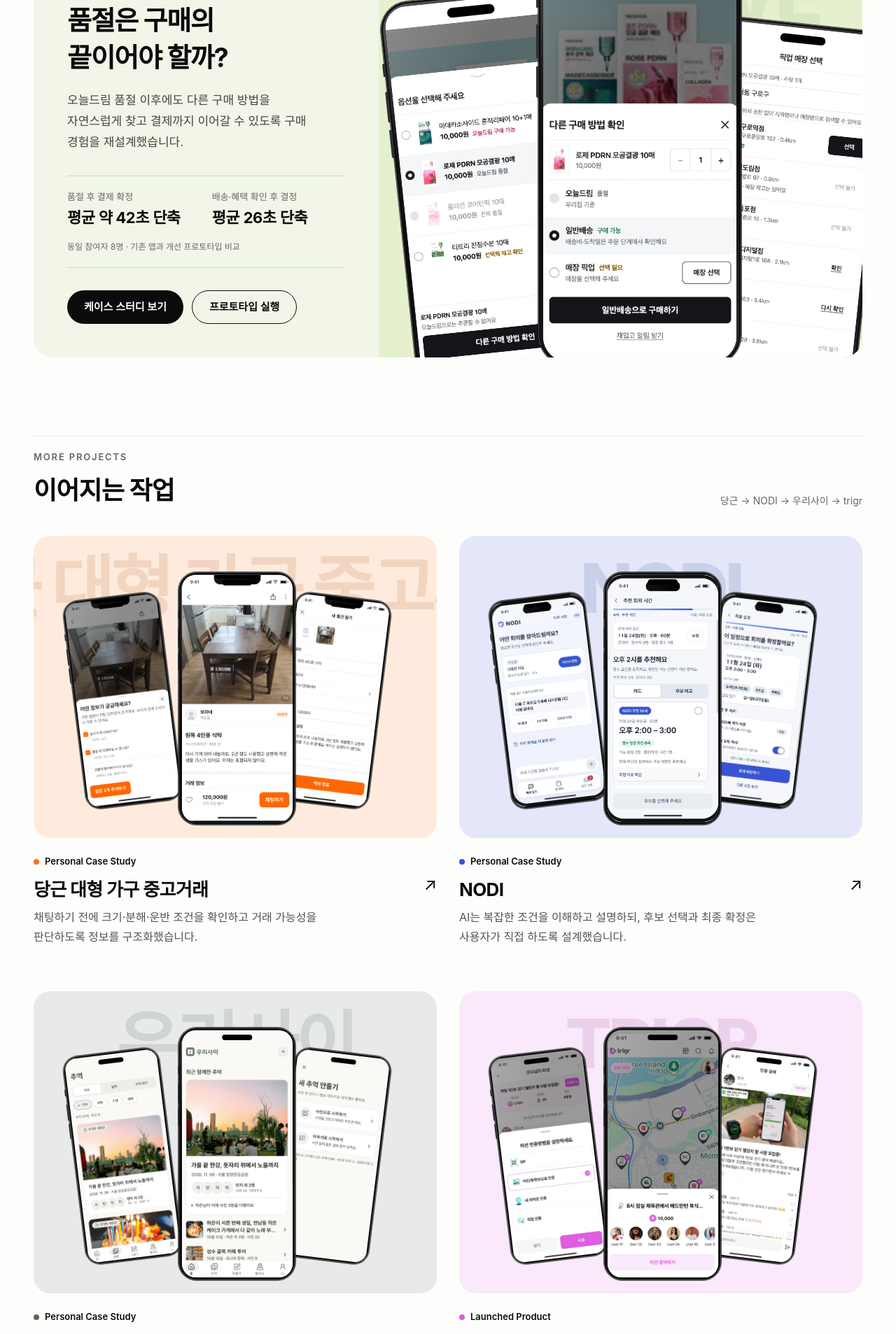
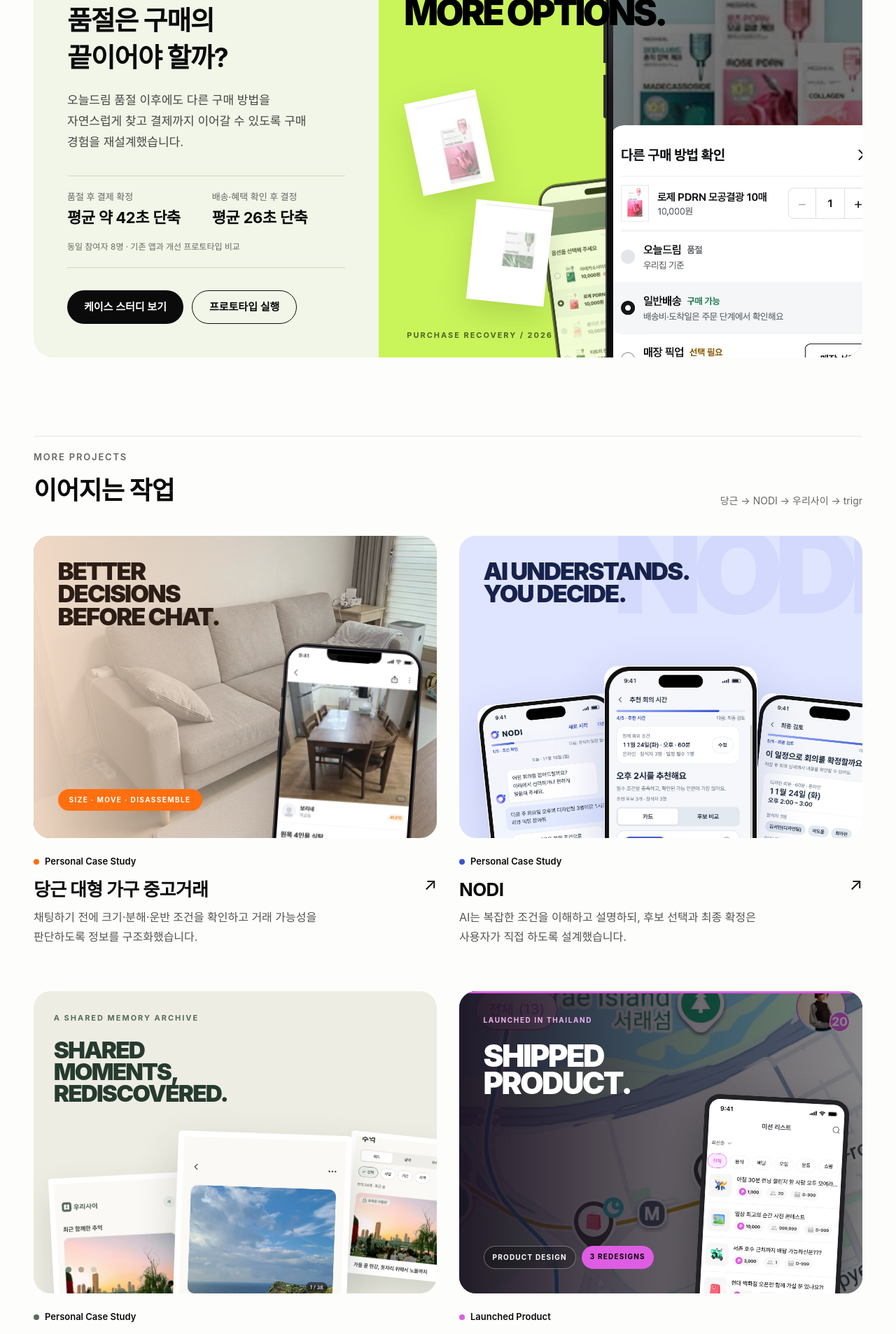
Before and after one commit to tmddn718-dev/portfolio_designoh, a React (Vite) app: page / in a window 1280 px wide. Shown: the part 1180-3087 px from the top of the page at 70% size. Built offline with nearby package versions, Linux system fonts and the light colour scheme; a web font is replaced by a local one.

Commit message:
Renew homepage project thumbnails

```diff
--- a/src/components/Sections.tsx
+++ b/src/components/Sections.tsx
@@ -4,11 +4,8 @@ import { projects, profile, type Project } from '../data/projects'
 import Reveal from './Reveal'
 import { Modal, Zoomable } from './Modal'
 import { ProtoFrame } from './Mockup'
-import Compose from './Compose'
-import { strongOf } from './case'
 
 const by = (slug: string) => projects.find(p => p.slug === slug)!
-const tint = (color: string, amount: number) => `color-mix(in srgb, ${color} ${amount}%, white)`
 
 function ProjectLabel({ p }: { p: Project }) {
   const launched = p.slug === 'trigr'
@@ -32,11 +29,13 @@ function FeaturedOlive() {
           </dl>
           <div className="mt-8 flex flex-wrap gap-3"><Link to={`/work/${p.slug}`} className="inline-flex min-h-12 items-center rounded-full bg-ink px-6 text-[15px] font-semibold text-white hover:-translate-y-0.5">케이스 스터디 보기</Link>{p.proto && <button onClick={() => setOpen(true)} className="min-h-12 rounded-full border border-ink px-6 text-[15px] font-semibold hover:bg-white">프로토타입 실행</button>}</div>
         </div>
-        <Link to={`/work/${p.slug}`} aria-label="올리브영 오늘드림 케이스 스터디 보기" className="relative min-h-[420px] overflow-hidden bg-[#E5F1CE] md:col-span-7 md:min-h-[580px]">
-          <span aria-hidden className="absolute -right-5 top-7 text-[clamp(64px,9vw,128px)] font-extrabold leading-none tracking-[-0.07em] text-[#789646]/10">OLIVE<br />YOUNG</span>
-          <div className="absolute bottom-[-8%] left-[4%] w-[38%] -rotate-6"><div className="phone-pro"><img src="/images/oliveyoung-todaydream/n-optC.webp" alt="" className="screen" /><span className="glare" /></div></div>
-          <div className="absolute bottom-[-2%] left-[33%] z-10 w-[42%]"><div className="phone-pro"><img src="/images/oliveyoung-todaydream/n-altMethods.webp" alt="" className="screen" /><span className="glare" /></div></div>
-          <div className="absolute bottom-[-10%] right-[-2%] w-[36%] rotate-6"><div className="phone-pro"><img src="/images/oliveyoung-todaydream/n-pickup.webp" alt="" className="screen" /><span className="glare" /></div></div>
+        <Link to={`/work/${p.slug}`} aria-label="올리브영 오늘드림 케이스 스터디 보기" className="group relative min-h-[420px] overflow-hidden bg-[#C9F45A] md:col-span-7 md:min-h-[580px]">
+          <div className="absolute left-6 top-7 z-20 max-w-[11ch] text-[clamp(30px,4vw,58px)] font-black leading-[.9] tracking-[-0.07em] text-black md:left-9 md:top-10">OUT OF STOCK.<br />MORE OPTIONS.</div>
+          <span aria-hidden className="absolute bottom-6 left-7 z-20 text-[11px] font-bold uppercase tracking-[.18em] text-black/60 md:left-10">Purchase recovery / 2026</span>
+          <img src="/proto/oliveyoung/public/assets/product-03.png" alt="" className="absolute left-[7%] top-[38%] z-10 w-[15%] -rotate-12 drop-shadow-[0_16px_20px_rgba(54,77,12,.18)] transition-transform duration-300 group-hover:-translate-y-2" />
+          <img src="/proto/oliveyoung/public/assets/product-05.png" alt="" className="absolute bottom-[13%] left-[19%] z-10 w-[16%] rotate-6 drop-shadow-[0_16px_20px_rgba(54,77,12,.18)] transition-transform duration-300 group-hover:-translate-y-1" />
+          <div className="absolute -bottom-[31%] right-[-5%] z-10 w-[58%] transition-transform duration-300 group-hover:-translate-y-2 group-hover:-rotate-1"><div className="phone-pro"><img src="/images/oliveyoung-todaydream/n-altMethods.webp" alt="" className="screen" /><span className="glare" /></div></div>
+          <div className="absolute bottom-[-22%] right-[38%] w-[26%] rotate-[-7deg] opacity-75"><div className="phone-pro"><img src="/images/oliveyoung-todaydream/n-optC.webp" alt="" className="screen" /><span className="glare" /></div></div>
         </Link>
       </div>
       <Modal open={open} onClose={() => setOpen(false)} label={`${p.name} 프로토타입`}><div className="flex justify-center pt-14"><ProtoFrame p={p} width={320} /></div></Modal>
@@ -52,12 +51,56 @@ const cardCopy: Record<string, string> = {
   trigr: '디자인 시스템이 없던 초기 단계부터 세 차례의 개편과 태국 출시까지 참여한 제품 회고입니다.',
 }
 
+function ThumbnailVisual({ p }: { p: Project }) {
+  if (p.slug === 'karrot-large-furniture') return (
+    <div className="relative aspect-[4/3] overflow-hidden bg-[#EFC9AA] transition-transform duration-300 group-hover:scale-[1.015]">
+      <img src="/proto/karrot/images/sofa.png" alt="" className="absolute inset-0 h-full w-full object-cover object-center opacity-95" />
+      <div className="absolute inset-0 bg-gradient-to-r from-[#F4DCC7]/95 via-[#F4DCC7]/35 to-transparent" />
+      <div className="absolute left-[6%] top-[8%] z-10 max-w-[48%] text-[clamp(23px,2.7vw,42px)] font-black leading-[.94] tracking-[-.055em] text-[#2B1D16]">BETTER DECISIONS<br />BEFORE CHAT.</div>
+      <div className="absolute bottom-[9%] left-[6%] z-10 rounded-full bg-[#FF6F0F] px-3 py-2 text-[8px] font-bold uppercase tracking-[.08em] text-white lg:px-4 lg:text-[10px] lg:tracking-[.14em]">Size · Move · Disassemble</div>
+      <div className="absolute -bottom-[35%] right-[6%] z-10 w-[34%] rotate-[4deg] drop-shadow-[0_24px_36px_rgba(55,28,14,.28)] transition-transform duration-300 group-hover:-translate-y-2 group-hover:rotate-2"><div className="phone-pro"><img src="/images/karrot-large-furniture/f-b1.webp" alt="" className="screen" /><span className="glare" /></div></div>
+    </div>
+  )
+
+  if (p.slug === 'nodi') return (
+    <div className="relative aspect-[4/3] overflow-hidden bg-[#DFE4FF] transition-transform duration-300 group-hover:scale-[1.015]">
+      <span aria-hidden className="absolute -right-4 -top-8 text-[clamp(88px,13vw,170px)] font-black leading-none tracking-[-.08em] text-[#3D5ADA]/[.08]">NODI</span>
+      <div className="absolute left-[6%] top-[8%] z-20 max-w-[52%] text-[clamp(23px,2.7vw,41px)] font-black leading-[.94] tracking-[-.055em] text-[#17224C]">AI UNDERSTANDS.<br />YOU DECIDE.</div>
+      <div className="absolute -bottom-[26%] left-[7%] h-[72%] w-[34%] -rotate-6 overflow-hidden rounded-[18px] border border-white/80 bg-white shadow-[0_24px_60px_rgba(53,73,164,.18)]"><img src="/images/nodi/hi-conds.webp" alt="" className="h-full w-full object-cover object-top" /></div>
+      <div className="absolute bottom-[-25%] left-[36%] z-10 h-[82%] w-[38%] overflow-hidden rounded-[20px] border border-white/90 bg-white shadow-[0_28px_70px_rgba(53,73,164,.24)] transition-transform duration-300 group-hover:-translate-y-2"><img src="/images/nodi/hi-recs.webp" alt="" className="h-full w-full object-cover object-top" /></div>
+      <div className="absolute -bottom-[22%] right-[-7%] h-[68%] w-[35%] rotate-6 overflow-hidden rounded-[18px] border border-white/80 bg-white shadow-[0_24px_60px_rgba(53,73,164,.18)]"><img src="/images/nodi/hi-review.webp" alt="" className="h-full w-full object-cover object-top" /></div>
+    </div>
+  )
+
+  if (p.slug === 'woorisai') return (
+    <div className="relative aspect-[4/3] overflow-hidden bg-[#EEEDE3] transition-transform duration-300 group-hover:scale-[1.015]">
+      <div className="absolute left-[5%] top-[7%] z-20 text-[11px] font-bold uppercase tracking-[.18em] text-[#566B5C]">A shared memory archive</div>
+      <div className="absolute left-[5%] top-[16%] z-20 max-w-[48%] text-[clamp(22px,2.6vw,40px)] font-black leading-[.94] tracking-[-.055em] text-[#263B2F]">SHARED MOMENTS,<br />REDISCOVERED.</div>
+      <div className="absolute bottom-[-35%] left-[5%] h-[74%] w-[34%] -rotate-3 overflow-hidden rounded-[4px] bg-white p-2 shadow-[0_24px_50px_rgba(40,56,47,.15)]"><img src="/images/woorisai/home.webp" alt="" className="h-full w-full object-cover object-top" /></div>
+      <div className="absolute bottom-[-17%] left-[35%] z-10 h-[70%] w-[43%] rotate-2 overflow-hidden rounded-[5px] border-[8px] border-white bg-white shadow-[0_26px_60px_rgba(40,56,47,.2)] transition-transform duration-300 group-hover:-translate-y-2 group-hover:rotate-1"><img src="/images/woorisai/detail.webp" alt="" className="h-full w-full object-cover object-top" /></div>
+      <div className="absolute bottom-[5%] right-[-6%] h-[47%] w-[29%] rotate-6 overflow-hidden rounded-[4px] border-[7px] border-white bg-white shadow-[0_20px_42px_rgba(40,56,47,.15)]"><img src="/images/woorisai/feed.webp" alt="" className="h-full w-full object-cover object-[center_18%]" /></div>
+      <span aria-hidden className="absolute bottom-[7%] left-[8%] h-2 w-2 rounded-full bg-[#718777] shadow-[18px_0_0_#B8A58C,36px_0_0_#D4CCB8]" />
+    </div>
+  )
+
+  return (
+    <div className="relative aspect-[4/3] overflow-hidden bg-[#1B1020] transition-transform duration-300 group-hover:scale-[1.015]">
+      <img src="/images/trigr/home-map.webp" alt="" className="absolute inset-0 h-full w-full object-cover object-[center_20%] opacity-90 transition-transform duration-500 group-hover:scale-[1.025]" />
+      <div className="absolute inset-0 bg-gradient-to-r from-[#1A0F1F]/90 via-[#1A0F1F]/35 to-transparent" />
+      <div className="absolute inset-x-0 top-0 h-[3px] bg-[#DE5DE2]" />
+      <div className="absolute left-[6%] top-[8%] z-10 text-[10px] font-bold uppercase tracking-[.16em] text-[#F1B4F2]">Launched in Thailand</div>
+      <div className="absolute left-[6%] top-[17%] z-10 max-w-[45%] text-[clamp(29px,3.4vw,52px)] font-black leading-[.88] tracking-[-.06em] text-white">SHIPPED<br />PRODUCT.</div>
+      <div className="absolute bottom-[8%] left-[6%] z-10 flex gap-2"><span className="rounded-full border border-white/35 bg-black/25 px-3 py-2 text-[10px] font-bold uppercase tracking-[.12em] text-white backdrop-blur">Product design</span><span className="rounded-full bg-[#DE5DE2] px-3 py-2 text-[10px] font-bold uppercase tracking-[.12em] text-black">3 redesigns</span></div>
+      <div className="absolute -bottom-[37%] right-[5%] h-[102%] w-[36%] rotate-3 overflow-hidden rounded-t-[22px] border-[7px] border-b-0 border-[#222126] bg-white shadow-[0_28px_70px_rgba(0,0,0,.4)]"><img src="/images/trigr/t-list.webp" alt="" className="h-full w-full object-cover object-top" /></div>
+    </div>
+  )
+}
+
 function ProjectCard({ p }: { p: Project }) {
-  const shots = p.mock.srcs.map((src, i) => ({ src, kind: 'pro' as const, x: 10 + i * 26, y: 20 - (i === 1 ? 8 : 0), w: i === 1 ? 29 : 24, r: (i - 1) * 7, z: i === 1 ? 2 : 1, lift: i === 1 ? 10 : 0 }))
   return (
     <article className="group h-full">
       <Link to={`/work/${p.slug}`} aria-label={`${p.name} 케이스 스터디 보기`} className="flex h-full flex-col rounded-[24px] focus-visible:outline-offset-4">
-        <div className="overflow-hidden rounded-[24px]" style={{ background: tint(p.accent, 14) }}><Compose items={shots} ghost={p.name.toUpperCase()} ghostColor={strongOf(p.accent)} className="aspect-[4/3] transition-transform duration-300 group-hover:scale-[1.015]" /></div>
+        <div className="overflow-hidden rounded-[24px]"><ThumbnailVisual p={p} /></div>
         <div className="mt-5 flex flex-1 items-start justify-between gap-5"><div><ProjectLabel p={p} /><h3 className="mt-3 text-[22px] font-bold tracking-[-0.025em] group-hover:text-blue md:text-[26px]">{p.name}</h3><p className="mt-2 max-w-[44ch] text-[16px] leading-[1.7] text-ink/70">{cardCopy[p.slug]}</p></div><span aria-hidden className="mt-7 text-[24px] transition-transform group-hover:translate-x-1">↗</span></div>
       </Link>
     </article>
```
Also changed, not shown: public/proto/oliveyoung/public/assets/product-03.png (added), public/proto/oliveyoung/public/assets/product-05.png (added).
